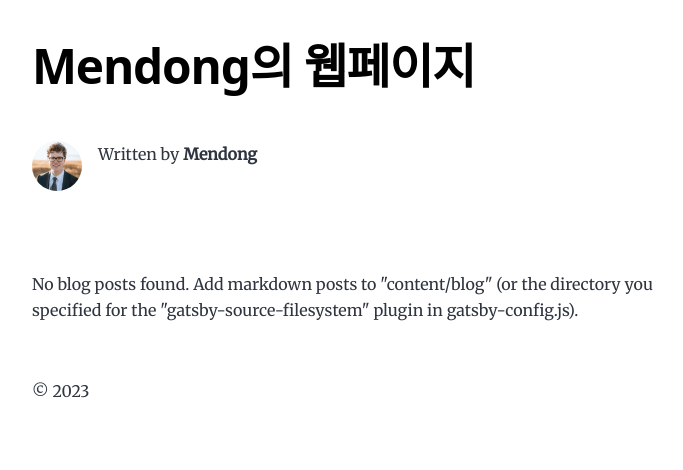
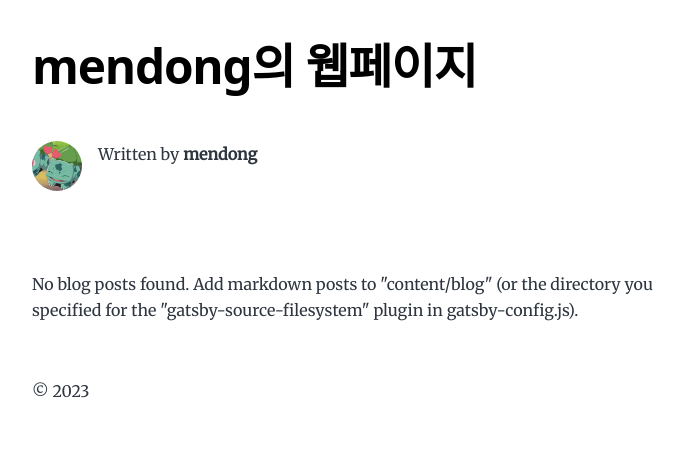
Before and after one commit to mendong/mendong.github.io, a Gatsby site: page / in a window 1280 px wide. Shown: the whole page, without its empty margins (292-975 px from the left). Built offline with nearby package versions, Linux system fonts and the light colour scheme; Gatsby itself is replaced by a stand-in of ours.

Commit message:
프로필 변경

```diff
--- a/gatsby-config.js
+++ b/gatsby-config.js
@@ -9,9 +9,9 @@
  */
 module.exports = {
   siteMetadata: {
-    title: `Mendong의 웹페이지`,
+    title: `mendong의 웹페이지`,
     author: {
-      name: `Mendong`,
+      name: `mendong`,
       summary: ``,
     },
     description: `blog`,
--- a/src/components/bio.js
+++ b/src/components/bio.js
@@ -36,7 +36,7 @@ const Bio = () => {
         className="bio-avatar"
         layout="fixed"
         formats={["auto", "webp", "avif"]}
-        src="../images/profile-pic.png"
+        src="../images/이상해씨.png"
         width={50}
         height={50}
         quality={95}
```
Also changed, not shown: src/images/이상해씨.png (added).
